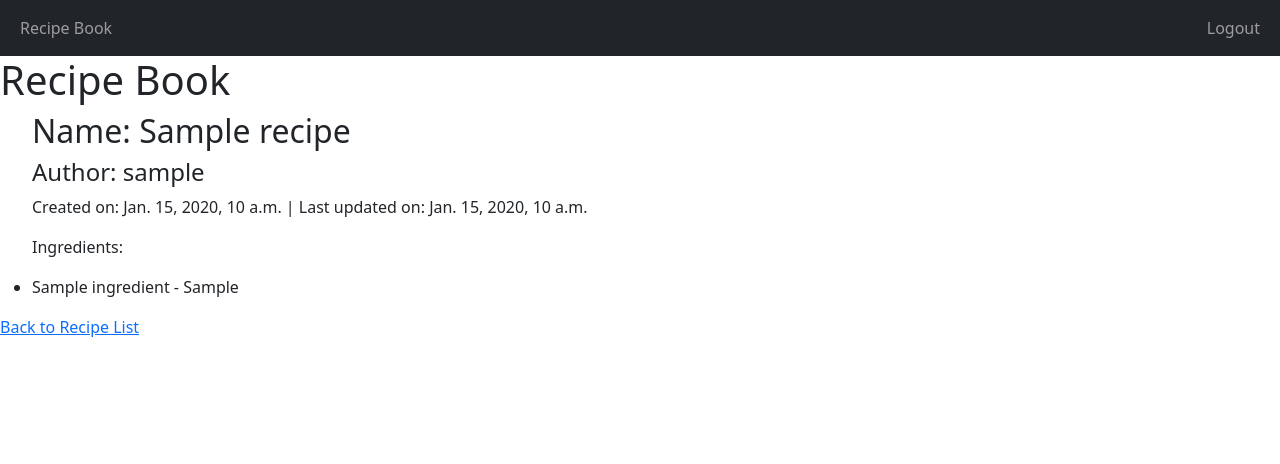
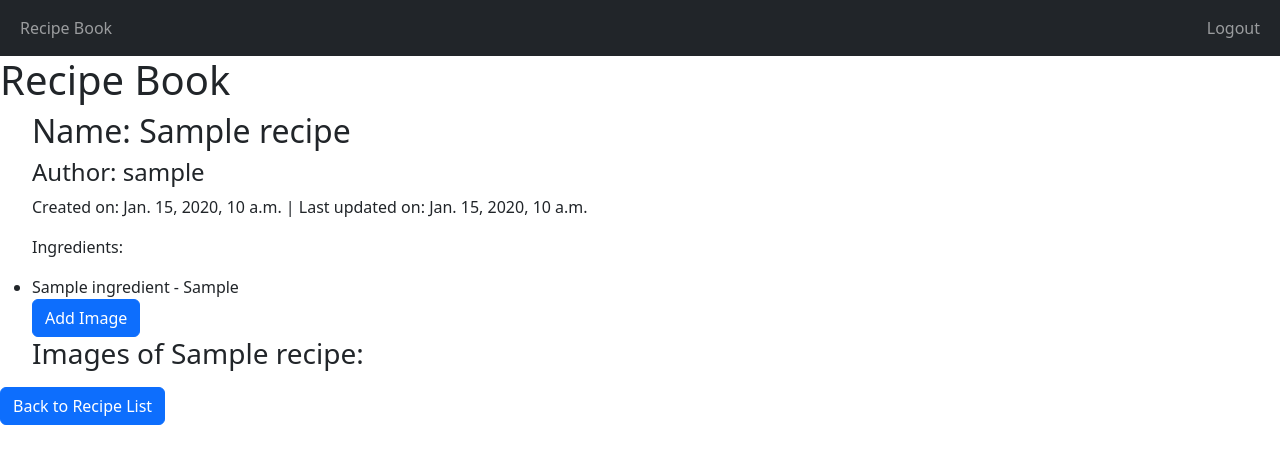
Before and after one commit to pris-matic/recipebook-deocadiz-anthonyjr, a Django app: page /recipe/1/ in a window 1280 px wide. Shown: the top 464 px of the page. Run offline with Django 5.2, Linux system fonts and the light colour scheme; a user stored in the database is signed in; tables that the repository leaves empty hold one stand-in row (values such as "Sample post").

Commit message:
added button to add image, and also displays added image/s

```diff
--- a/ledger/templates/recipeNumber.html
+++ b/ledger/templates/recipeNumber.html
@@ -11,6 +11,13 @@
         {% for item in ingredients %}
             <li>{{ item.ingredient.name }} - {{ item.quantity }}</li>
         {% endfor %}
+
+        <a href="{% url 'ledger:addImage' recipe.pk %}" class="btn btn-primary">Add Image</a>
+        <h3>Images of {{ recipe.name }}:</h3>
+        {% for item in images %}
+            <img src="{{ item.image.url }}" alt="{{ item.description }}" style="max-width: 500px; max-height: 500px; width: auto; height: auto;">
+            <p>{{ item.description }}</p>
+        {% endfor %}
     </ul>
-    <a href="{% url 'ledger:recipebook' %}">Back to Recipe List</a>
+    <a href="{% url 'ledger:recipebook' %}" class="btn btn-primary">Back to Recipe List</a>
 {% endblock %}
```
